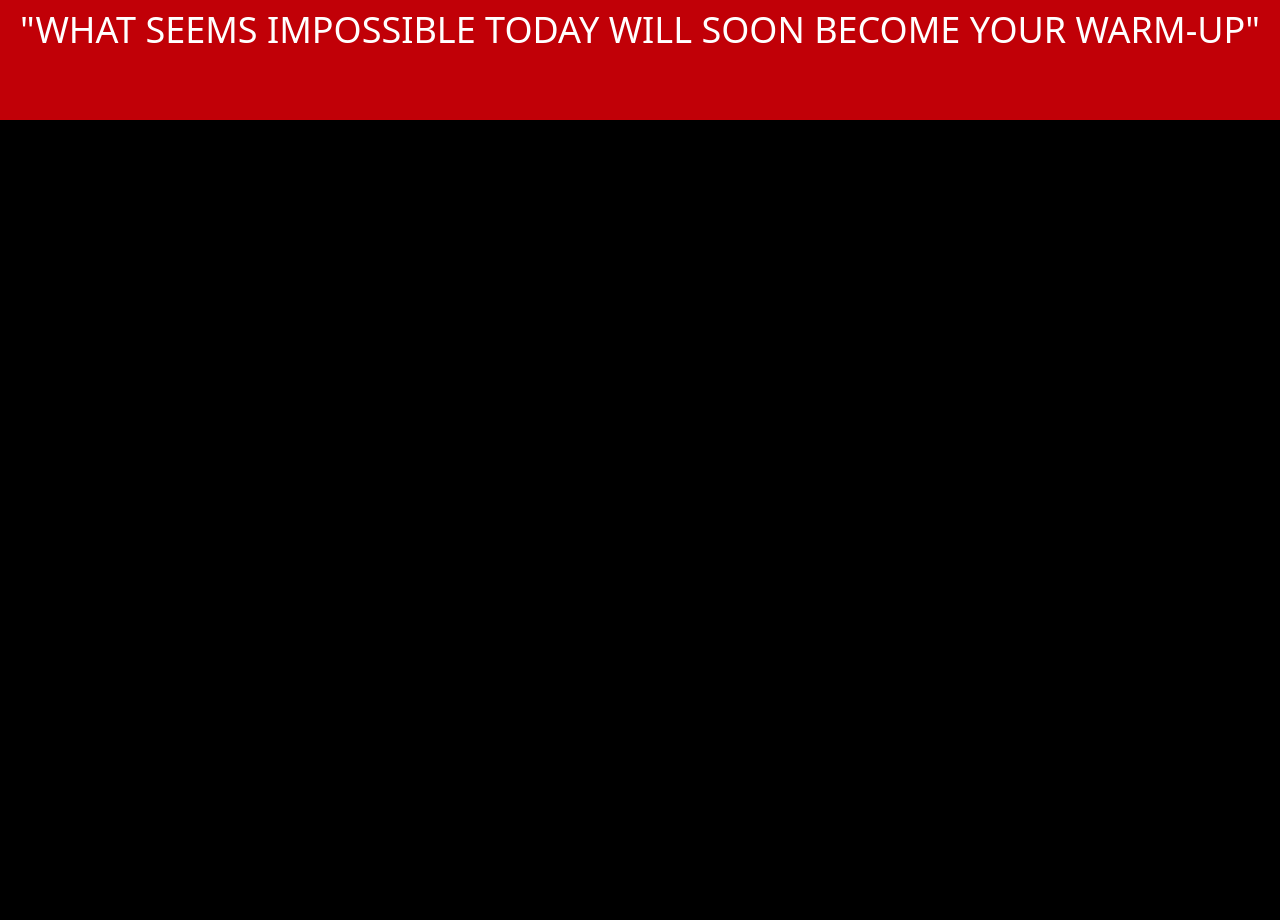
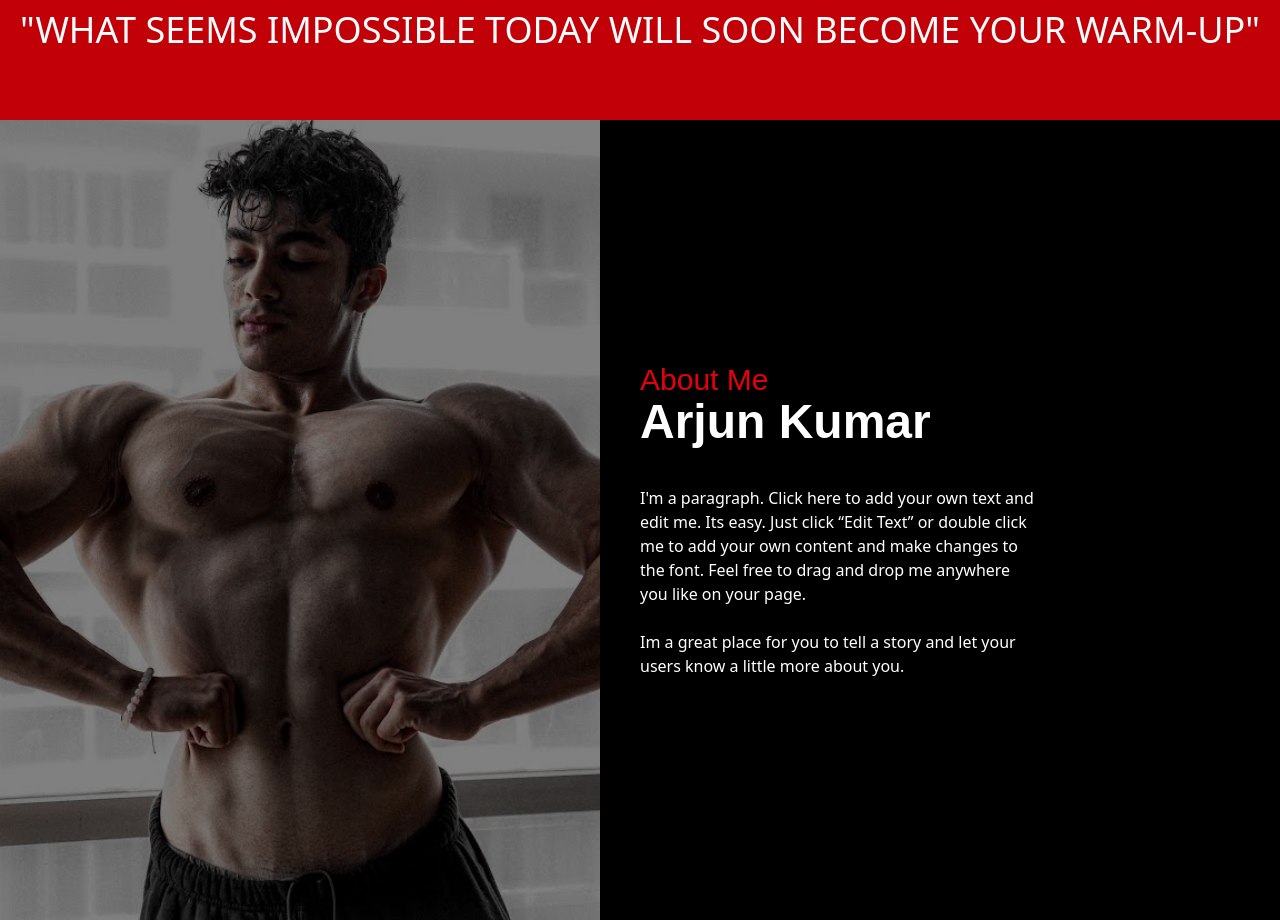
Before and after one commit to dharaniis/arjun-site, a React (Vite) app in the folder client/: page / in a window 1280 px wide. Shown: the part 860-1780 px from the top of the page. Before the commit the page ends 980 px from the top, so only its background shows below. Built offline with nearby package versions, Linux system fonts and the light colour scheme; a web font is replaced by a local one.

Commit message:
add AboutMe

```diff
--- /dev/null
+++ b/client/src/pages/home/AboutMe.tsx
@@ -0,0 +1,20 @@
+type Props = {}
+
+function AboutMe({}: Props) {
+  return (
+    <div className="flex h-screen">
+        <div className="basis-1/2 relative">
+            <img className="absolute top-0 left-0 object-cover h-full w-full opacity-50" src="/src/assets/saket.jpg"></img>
+        </div>
+        <div className="mx-10 basis-1/2 flex flex-col justify-center items-start ">
+            <div className="">
+                <h1 className="text-3xl text-red-600">About Me</h1>
+                <h1 className="text-5xl font-bold">Arjun Kumar</h1>
+            </div>
+            <p className="mt-10 w-[25rem] font-sans">I'm a paragraph. Click here to add your own text and edit me. Its easy. Just click “Edit Text” or double click me to add your own content and make changes to the font. Feel free to drag and drop me anywhere you like on your page.<br/><br/>Im a great place for you to tell a story and let your users know a little more about you.</p>
+        </div>
+    </div>
+  )
+}
+
+export default AboutMe
--- a/client/src/pages/home/index.tsx
+++ b/client/src/pages/home/index.tsx
@@ -1,3 +1,4 @@
+import AboutMe from "./AboutMe"
 import Landing from "./Landing"
 import Quote from "./Quote"
 
@@ -8,6 +9,7 @@ function Home({}: Props) {
     <div>
         <Landing/>
         <Quote/>
+        <AboutMe/>
     </div>
   )
 }
```
Also changed, not shown: client/src/assets/saket.jpg (added).
